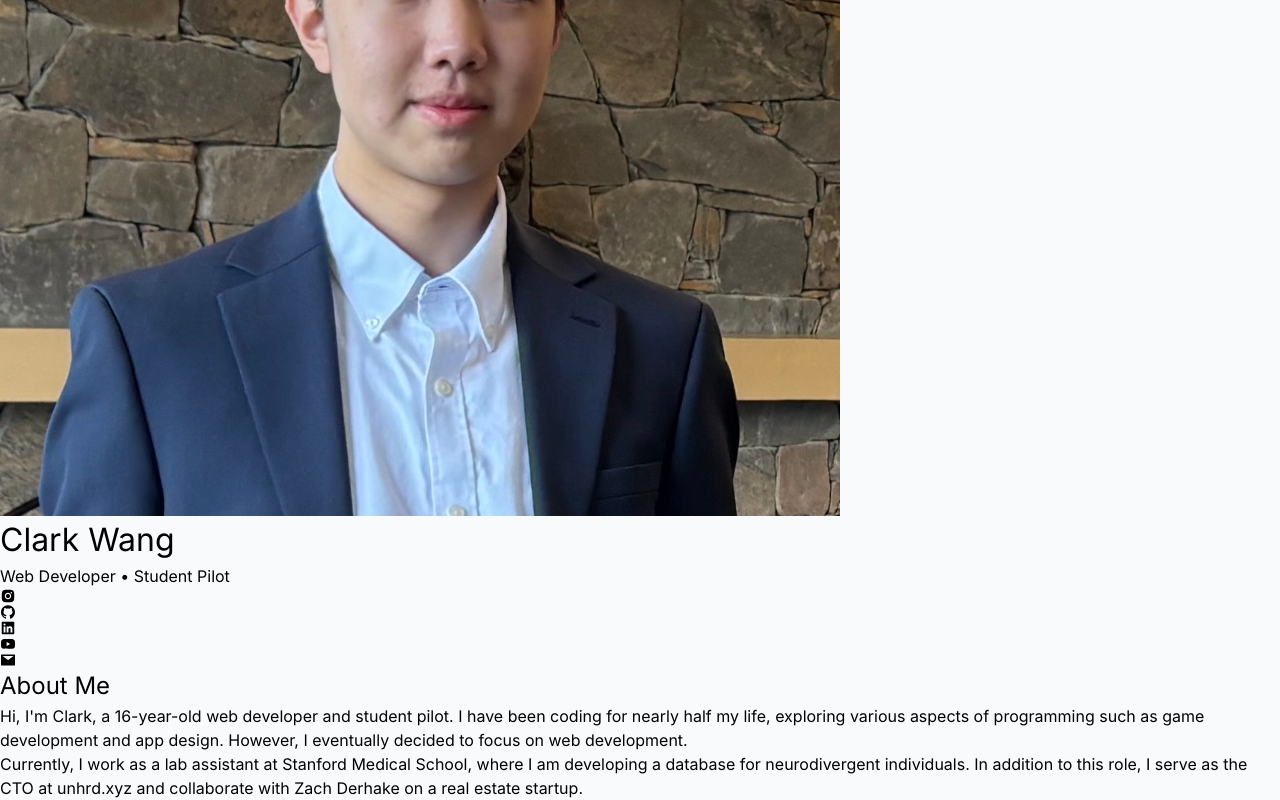
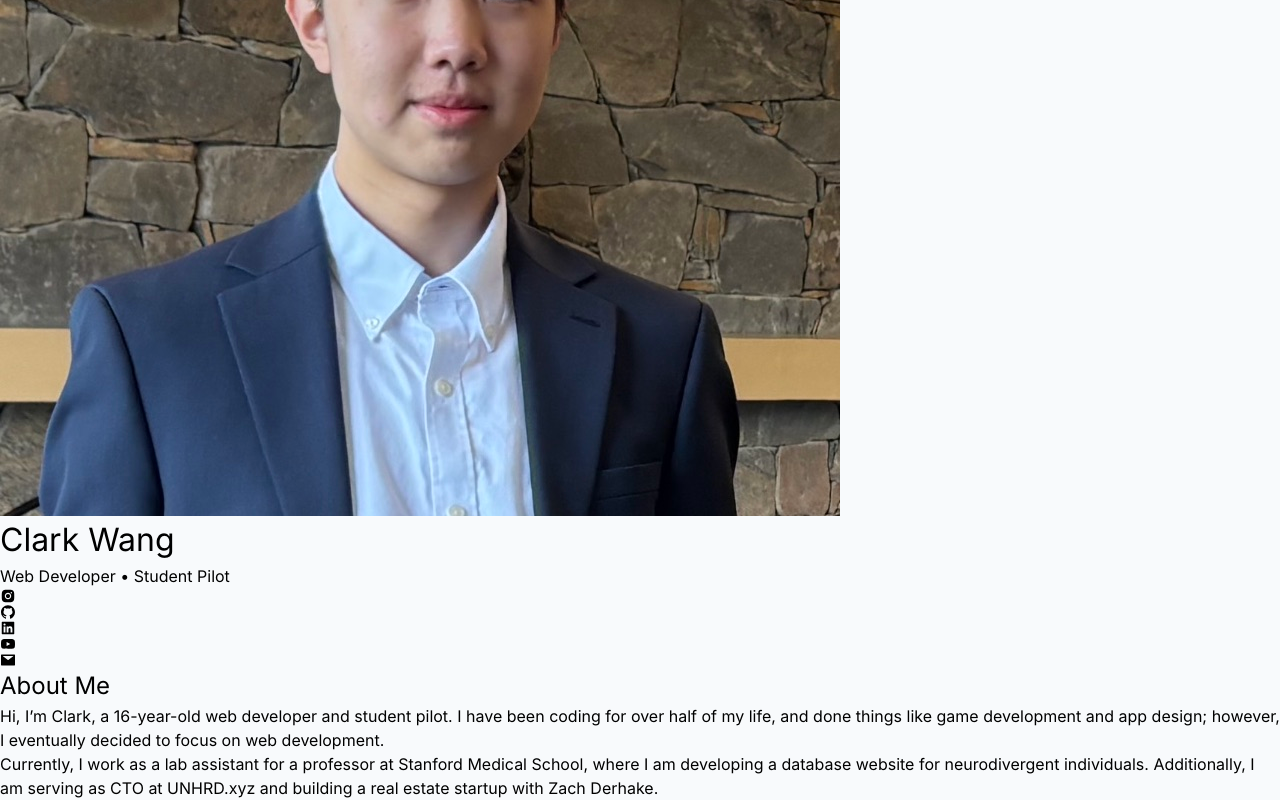
Before and after one commit to cl4rk-sh/clark.wang, a React (Vite) app in the folder client/: page / in a window 1280 px wide. Shown: the part 324-1124 px from the top of the page. Built offline with nearby package versions, Linux system fonts and the light colour scheme.

Commit message:
Update About Me section in Landing page

```diff
--- a/client/src/pages/Landing.tsx
+++ b/client/src/pages/Landing.tsx
@@ -49,11 +49,10 @@ const Landing: FC<IProps> = () => {
             <div className="flex-1 flex-col h-fit">
                 <h2 className="font-semibold text-left text-zinc-800 mt-auto">About Me</h2>
                 <p className="text-left text-lg text-zinc-600 mt-3">
-
-Hi, I'm Clark, a 16-year-old web developer and student pilot. I have been coding for nearly half my life, exploring various aspects of programming such as game development and app design. However, I eventually decided to focus on web development.
+                Hi, I’m Clark, a 16-year-old web developer and student pilot. I have been coding for over half of my life, and done things like game development and app design; however, I eventually decided to focus on web development.
                 </p>
                 <p className="text-left text-lg text-zinc-600 mt-3">
-                Currently, I work as a lab assistant at Stanford Medical School, where I am developing a database for neurodivergent individuals. In addition to this role, I serve as the CTO at unhrd.xyz and collaborate with Zach Derhake on a real estate startup.
+                Currently, I work as a lab assistant for a professor at Stanford Medical School, where I am developing a database website for neurodivergent individuals. Additionally, I am serving as CTO at UNHRD.xyz and building a real estate startup with Zach Derhake.
                 </p>
             </div>
         </div>
```
